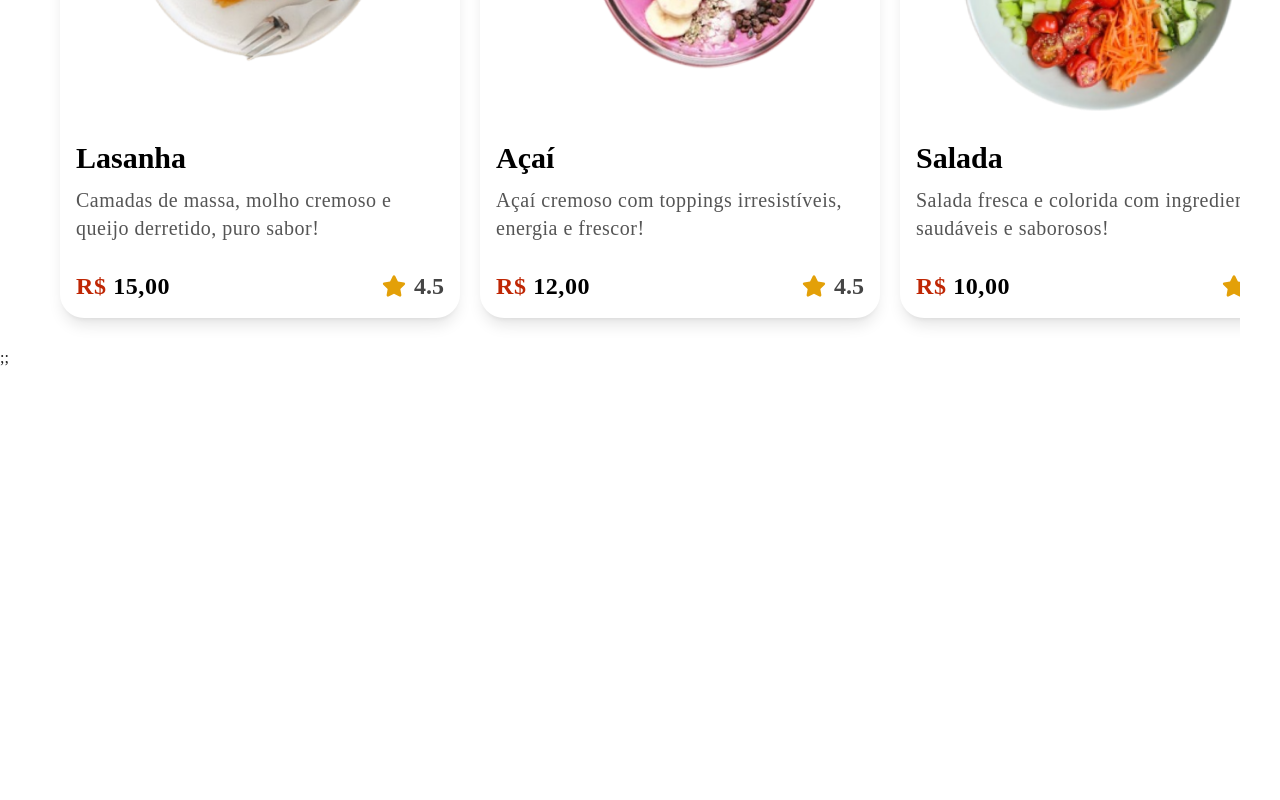
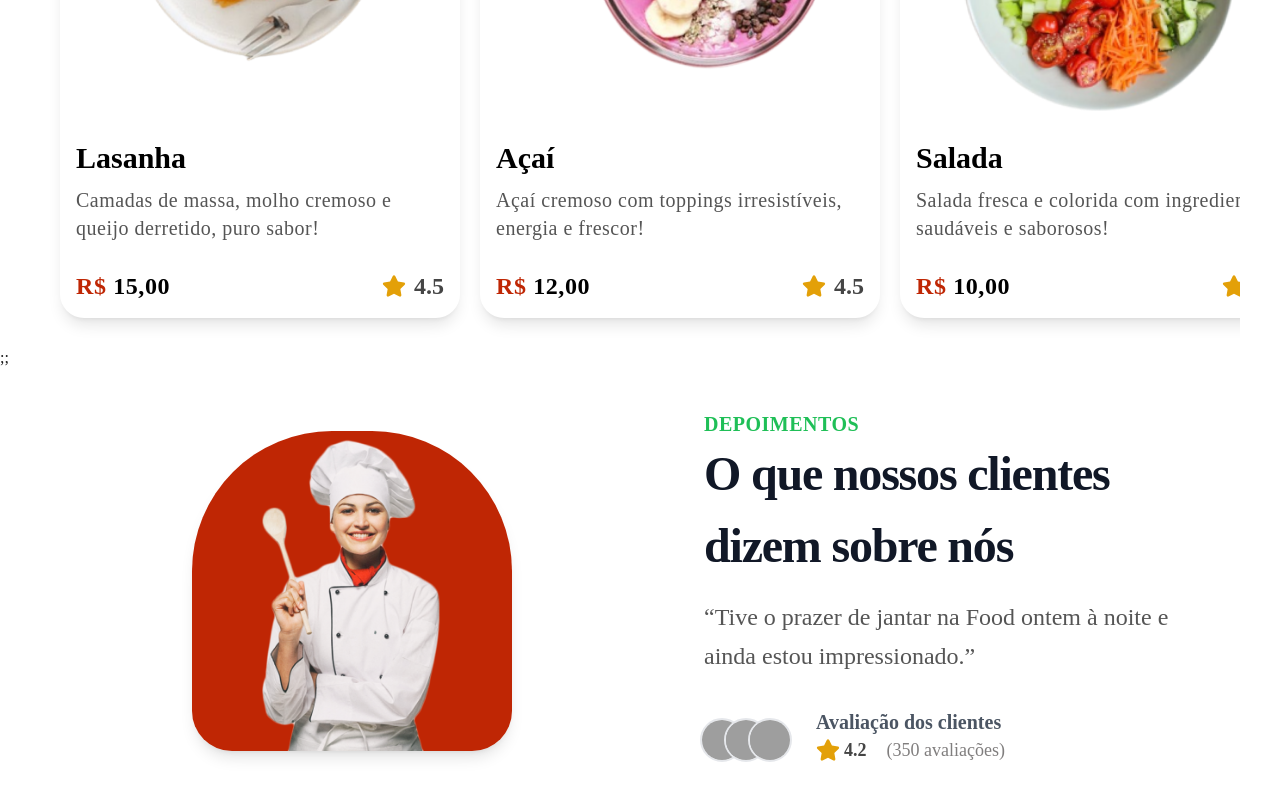
Before and after one commit to ryannardelli/landing_page_food, a Next.js app: page / in a window 1280 px wide. Shown: the part 1635-2435 px from the top of the page. Before the commit the page ends 2005 px from the top, so only its background shows below. Built offline with nearby package versions, Linux system fonts and the light colour scheme; grey boxes are pictures that could not be loaded.

Commit message:
enviando nova seção

```diff
--- a/src/app/components/ContentHighlight/index.tsx
+++ b/src/app/components/ContentHighlight/index.tsx
@@ -1,7 +1,7 @@
 "use client";
 import { PaginationButtons } from "../PaginationButtons";
 import { useRef } from "react";
-import { Swiper } from 'swiper';
+import { Swiper } from "swiper";
 
 export const ContentHighlight = () => {
   const swiperRef = useRef<Swiper | null>(null);
--- a/src/app/components/Hero/index.tsx
+++ b/src/app/components/Hero/index.tsx
@@ -2,6 +2,7 @@ import { MiniCard } from "../MiniCard";
 import { Bubble } from "../Bubble";
 import { SectionBestSeller } from "../SectionBestSeller";
 import { SectionHighlight } from "../SectionHighlight";
+import { SectionTestimony } from "../SectionTestimony";
 export const Hero = () => {
   return (
     <>
@@ -64,6 +65,7 @@ export const Hero = () => {
       </section>
       <SectionBestSeller />;
       <SectionHighlight />;
+      <SectionTestimony />
     </>
   );
 };
--- /dev/null
+++ b/src/app/components/HeroTestimony/index.tsx
@@ -0,0 +1,62 @@
+import { FaStar } from "react-icons/fa";
+
+export const HeroTestimony = () => {
+    return (
+        <section className="text-gray-600 body-font bg-white dark:bg-slate-900">
+            <div className="container mx-auto flex md:px-24 md:py-10 md:flex-row flex-col-reverse items-center">
+                {/* Seção da Imagem */}
+                <div className="lg:max-w-lg lg:w-full mb-10 md:mb-0 md:w-1/2 w-full flex justify-center">
+                    <div className="relative h-80 w-80 rounded-bl-[40px] rounded-tr-[140px] rounded-tl-[140px] rounded-br-[40px] overflow-hidden shadow-lg bg-colorPrimary">
+                        <img
+                            src="/img/img-hero-2.png"
+                            alt="Depoimento de cliente"
+                            className="absolute inset-0 h-full w-full object-contain"
+                        />
+                    </div>
+                </div>
+
+                {/* Seção de Conteúdo */}
+                <div className="lg:flex-grow mt-5 md:mt-0 md:w-3/4 lg:pl-24 md:pl-16 flex flex-col md:items-start md:text-left items-center text-center">
+                    <h1 className="uppercase text-xl font-bold text-colorSecondary tracking-wide">
+                        Depoimentos
+                    </h1>
+                    <h2 className="text-2xl font-extrabold leading-9 tracking-tight mb-4 text-gray-900 dark:text-gray-100 sm:text-4xl sm:leading-10 md:text-5xl md:leading-normal">
+                        O que nossos clientes dizem sobre nós
+                    </h2>
+                    <p className="mb-8 text-2xl leading-relaxed text-[#555555]">
+                        “Tive o prazer de jantar na Food ontem à noite e ainda estou impressionado.”
+                    </p>
+
+                    <div className="flex gap-4">
+                        <div
+                            className="relative w-24 h-[4rem] flex items-center justify-end rounded-tr-full rounded-br-full">
+
+                            <img className="absolute right-2 z-30 w-11 h-11 rounded-full border-2 border-gray-200"
+                                src="https://t3.ftcdn.net/jpg/02/43/12/34/360_F_243123463_zTooub557xEWABDLk0jJklDyLSGl2jrr.jpg"
+                                alt="avatar" />
+                            <img className="absolute right-8 z-20 w-11 h-11 rounded-full border-2 border-gray-200"
+                                src="https://images.unsplash.com/photo-1492562080023-ab3db95bfbce?crop=entropy&cs=tinysrgb&fit=max&fm=jpg&ixid=M3w0NzEyNjZ8MHwxfHNlYXJjaHwxNHx8cHJvZmlsZXN8ZW58MHwwfHx8MTczNjUxNDE0NHww&ixlib=rb-4.0.3&q=80&w=1080"
+                                alt="avatar" />
+                            <img className="absolute right-14 z-10 w-11 h-11 rounded-full border-2 border-gray-200"
+                                src="https://images.unsplash.com/photo-1438761681033-6461ffad8d80?crop=entropy&cs=tinysrgb&fit=max&fm=jpg&ixid=M3w0NzEyNjZ8MHwxfHNlYXJjaHw1fHxwcm9maWxlc3xlbnwwfDB8fHwxNzM2NTE0MTQ0fDA&ixlib=rb-4.0.3&q=80&w=1080"
+                                alt="avatar" />
+                        </div>
+
+                        <div className="flex flex-col">
+                            <div className="text-xl font-semibold">
+                                <p>Avaliação dos clientes</p>
+                            </div>
+
+                            <div className="flex gap-1 items-center justify-end text-2xl">
+                                <FaStar className="text-yellow-400 text-2xl" />
+                                <p className="text-[#454545] text-lg font-semibold pr-4">4.2</p>
+                                <p className="text-[#807E7E] text-lg font-medium pr-4">(350 avaliações)</p>
+                            </div>
+                        </div>
+                    </div>
+
+                </div>
+            </div>
+        </section>
+    );
+};
--- /dev/null
+++ b/src/app/components/SectionTestimony/index.tsx
@@ -0,0 +1,4 @@
+import { HeroTestimony } from "../HeroTestimony";
+export const SectionTestimony = () => {
+  return <HeroTestimony />;
+};
```
Also changed, not shown: src/app/components/PaginationButtons/index.tsx (+5 -2 lines), public/img/img-hero-2.png (added).
